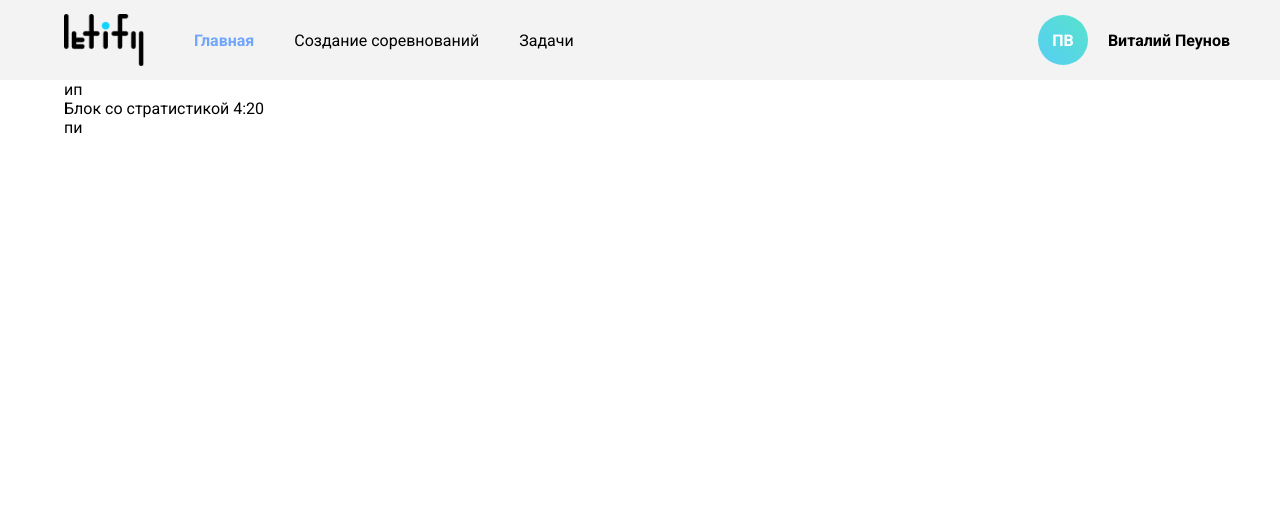
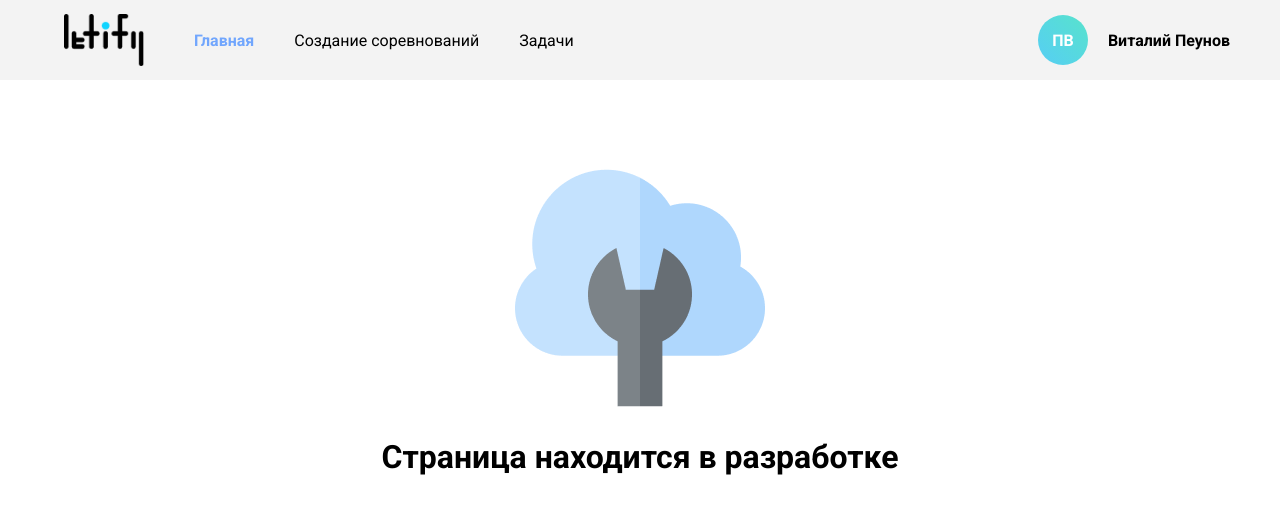
Before and after one commit to mrpeunov/letify, a Vue app in the folder frontend/: page / in a window 1280 px wide. Shown: the top 514 px of the page. Built offline with nearby package versions, Linux system fonts and the light colour scheme; sample sign-in values are in the browser's storage.

Commit message:
Done temporarily pages

```diff
--- /dev/null
+++ b/frontend/src/components/blocks/BlankTemporarily.vue
@@ -0,0 +1,28 @@
+<template>
+    <div class="main">
+        <div class="wrap">
+            <img src="@/assets/img/temporarily.png" alt="">
+            <h1>Страница находится в разработке </h1>
+        </div>
+    </div>
+</template>
+
+<script>
+export default {
+    name: "BlankTemporarily"
+}
+</script>
+
+<style scoped>
+.main {
+    height: 500px;
+    width: 100%;
+    display: flex;
+    justify-content: center;
+    align-items: center;
+}
+
+.wrap{
+    text-align: center;
+}
+</style>
--- a/frontend/src/components/competitions/CompetitionsPage.vue
+++ b/frontend/src/components/competitions/CompetitionsPage.vue
@@ -2,18 +2,20 @@
     <div>
         <header-menu page-name="competitions"></header-menu>
         <div class="container">
-            Тут список соревнований
+            <blank-temporarily/>
         </div>
     </div>
 </template>
 
 <script>
 import HeaderMenu from "@/components/blocks/HeaderMenu";
+import BlankTemporarily from "@/components/blocks/BlankTemporarily";
 
 export default {
     name: "CompetitionsPage",
     components: {
-        HeaderMenu
+        HeaderMenu,
+        BlankTemporarily
     }
 }
 </script>
--- a/frontend/src/components/main/MainPage.vue
+++ b/frontend/src/components/main/MainPage.vue
@@ -2,22 +2,20 @@
     <div>
         <header-menu page-name="main"></header-menu>
         <div class="container">
-            ип
-            <statistics-block></statistics-block>
-            пи
+            <blank-temporarily/>
         </div>
     </div>
 </template>
 
 <script>
-import StatisticsBlock from "@/components/main/StatisticsBlock";
 import HeaderMenu from "@/components/blocks/HeaderMenu";
+import BlankTemporarily from "@/components/blocks/BlankTemporarily";
 
 export default {
     name: "MainPage",
     components: {
-        StatisticsBlock,
-        HeaderMenu
+        HeaderMenu,
+        BlankTemporarily
     }
 }
 </script>
--- a/frontend/src/components/tasks/main/CategoryBlock.vue
+++ b/frontend/src/components/tasks/main/CategoryBlock.vue
@@ -5,7 +5,7 @@
             {{ title }}
         </div>
         <div class="category_items">
-            <task-block v-for="task in tasks" :key="task.id" v-bind="task"></task-block>
+            <task-block v-for="task in tasks" :key="task.id" v-bind="task" @updatedTasks="$emit('updatedTasks')"/>
             <div class="add_task" @click="addTask">
                 <div class="add_task_blur">
                     <div class="add_task_plus">+</div>
@@ -43,7 +43,7 @@ export default {
                 name: 'task-add',
                 params: { category: this.id }
             })
-        }
+        },
     }
 }
 </script>
@@ -100,7 +100,7 @@ export default {
     border-radius: 15px;
 
     &:hover{
-        background: linear-gradient(266.75deg, #FF7FD5 53.28%, #FFC54C -58.51%);
+        background: linear-gradient(266.55deg, #FF7FD5 20.33%, #FFC54C 124.15%);
     }
 
     &_blur{
--- a/frontend/src/components/tasks/main/TaskBlock.vue
+++ b/frontend/src/components/tasks/main/TaskBlock.vue
@@ -15,6 +15,8 @@
 </template>
 
 <script>
+import {removeTask} from "@/services/tasks_api";
+
 export default {
     name: "TaskBlock",
     created() {
@@ -38,11 +40,16 @@ export default {
             console.log("Изменить");
         },
         delete(){
-            console.log("Удалить")
+            removeTask(this.id, this.deleted)
+        },
+        deleted(){
+            this.$emit('updatedTasks')
         },
         openTask(){
             console.log("Открыть таск")
-        }
+        },
+
+
     }
 }
 </script>
@@ -60,6 +67,10 @@ export default {
     box-shadow: 0 2px 9px rgba(0, 0, 0, 0.25);
     color: white;
     cursor: pointer;
+
+    &:hover{
+        background: linear-gradient(266.81deg, #71A6FD -49.33%, #FF2CDF 113.86%);;
+    }
 
     &_settings {
         position: absolute;
--- a/frontend/src/components/tasks/main/TasksPage.vue
+++ b/frontend/src/components/tasks/main/TasksPage.vue
@@ -9,7 +9,7 @@
                     :id="category.id"
                     :title="category.title"
                     :tasks="category.tasks"
-                    :key="category.title">
+                    :key="category.title" @updatedTasks="updatedTasks()">
                 </category-block>
             </div>
         </div>
@@ -28,7 +28,7 @@ export default {
         CategoryBlock
     },
     created() {
-        getCategoriesWithTasks(this.setCategories)
+        this.updatedTasks()
     },
     data() {
         return {
@@ -39,6 +39,9 @@ export default {
     methods: {
         setCategories(categories) {
             this.categories = categories;
+        },
+        updatedTasks(){
+            getCategoriesWithTasks(this.setCategories)
         }
     }
 
--- a/frontend/src/components/user/UserPage.vue
+++ b/frontend/src/components/user/UserPage.vue
@@ -2,7 +2,7 @@
     <div>
         <header-menu page-name="user"></header-menu>
         <div class="container">
-            страница юзера
+            <blank-temporarily/>
         </div>
     </div>
 </template>
@@ -10,11 +10,13 @@
 <script>
 
 import HeaderMenu from "@/components/blocks/HeaderMenu";
+import BlankTemporarily from "@/components/blocks/BlankTemporarily";
 
 export default {
     name: "UserPage",
     components: {
-        HeaderMenu
+        HeaderMenu,
+        BlankTemporarily
     }
 }
 </script>
--- a/frontend/src/services/tasks_api.js
+++ b/frontend/src/services/tasks_api.js
@@ -8,7 +8,7 @@ export const getCategoriesWithTasks = (callback) => {
         url: '/api/v1/task/',
     }
 
-    axios(request).then(function (response) {
+    axios(request).then((response) => {
         callback(response.data);
     })
 }
@@ -26,7 +26,18 @@ export const sendCreatedTask = (title, content, grade, category, variants, callb
         }
     }
 
-    axios(request).then(function (response) {
+    axios(request).then((response) => {
         callback(response.data);
     })
 }
+
+export const removeTask = (taskId, callback) => {
+    const request = {
+        method: 'delete',
+        url: `api/v1/task/${taskId}`,
+    }
+
+    axios(request).then((response) => {
+        callback(response.data)
+    })
+}
```
Also changed, not shown: frontend/src/assets/img/temporarily.png (added).
